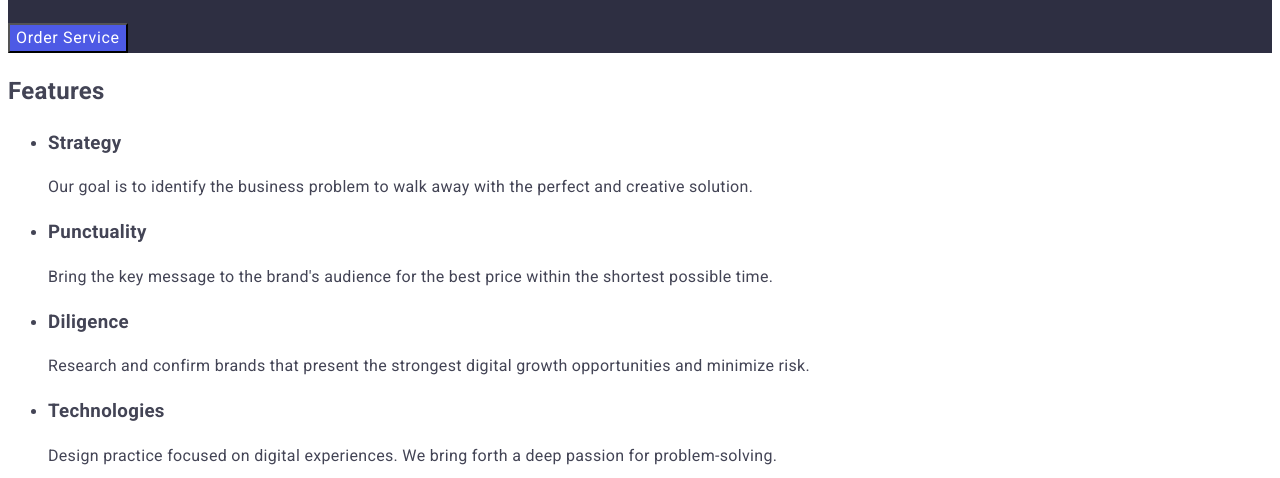
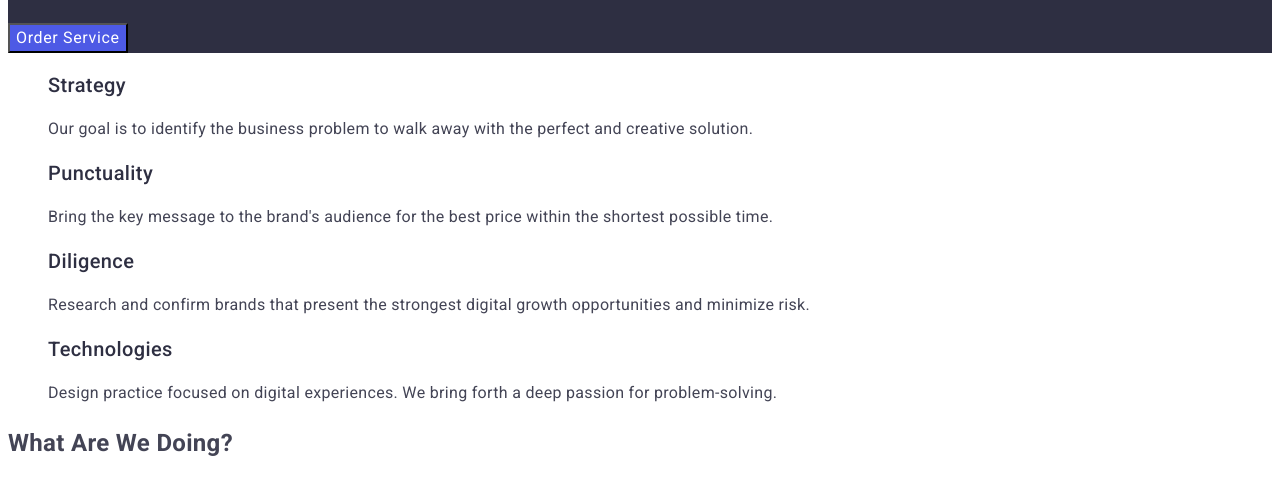
Before and after one commit to zay4onok/goit-markup-hw-02, a plain HTML site: page index.html in a window 1280 px wide. Shown: the part 314-792 px from the top of the page. Drawn offline with Linux system fonts and the light colour scheme.

Commit message:
add features css

```diff
--- a/css/styles.css
+++ b/css/styles.css
@@ -41,6 +41,8 @@ a {
   list-style: none;
 }
 
+/* header */
+
 .logo {
   font-family: "Raleway", sans-serif;
   font-weight: 800;
@@ -77,6 +79,8 @@ a {
   color: var(--ocean);
 }
 
+/* hero */
+
 .hero {
   background-color: var(--gray);
 }
@@ -105,3 +109,25 @@ a {
 .hero__btn:focus {
   color: var(--ocean);
 }
+
+/* features */
+
+.features__title {
+  position: absolute;
+  width: 1px;
+  height: 1px;
+  margin: -1px;
+  padding: 0;
+  overflow: hidden;
+  clip: rect(0, 0, 0, 0);
+  white-space: nowrap;
+  border: 0;
+}
+
+.features__item-title {
+  font-weight: 500;
+  font-size: 20px;
+  line-height: 1.2;
+  letter-spacing: 0.02em;
+  color: var(--gray);
+}
--- a/index.html
+++ b/index.html
@@ -50,7 +50,7 @@
       </section>
       <section class="features">
         <h2 class="features__title">Features</h2>
-        <ul class="features__list">
+        <ul class="features__list list">
           <li class="features__item">
             <h3 class="features__item-title">Strategy</h3>
             <p class="features__item-text">
```
